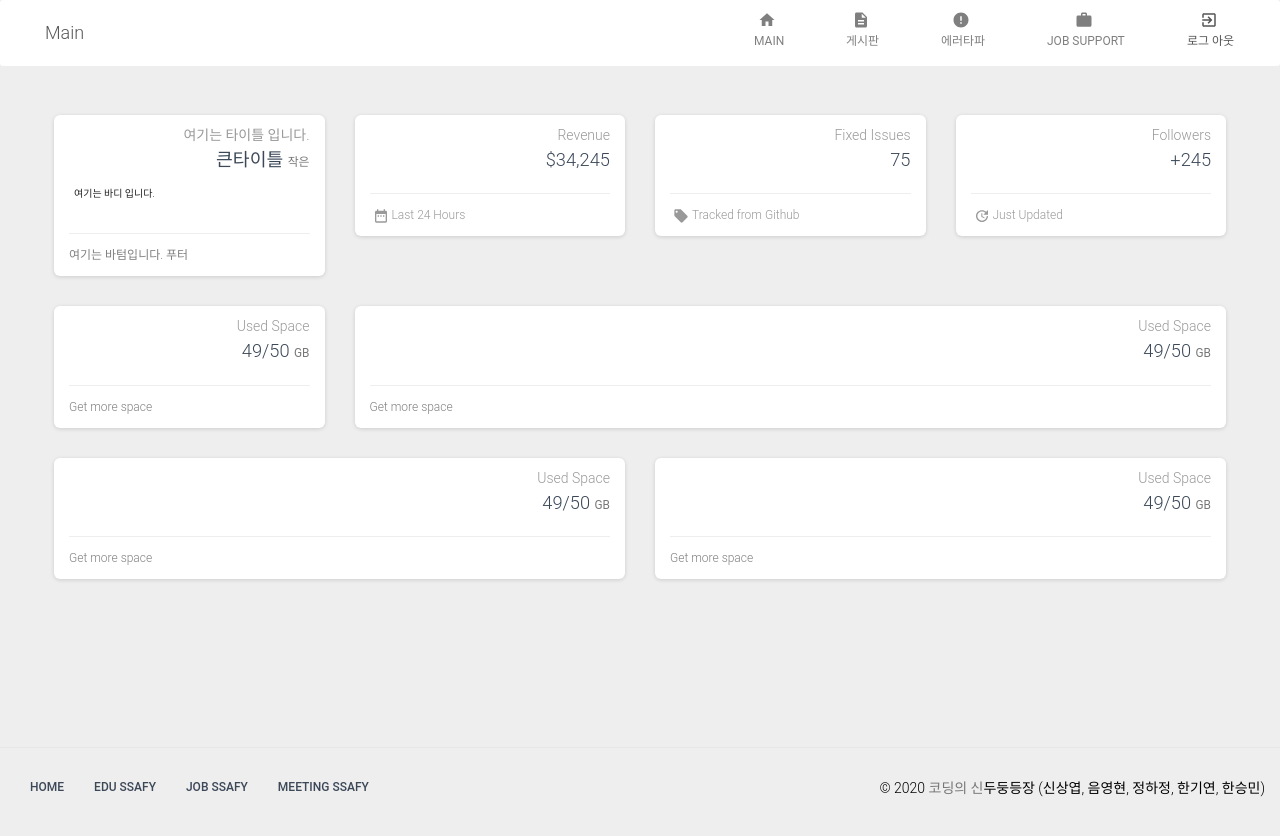
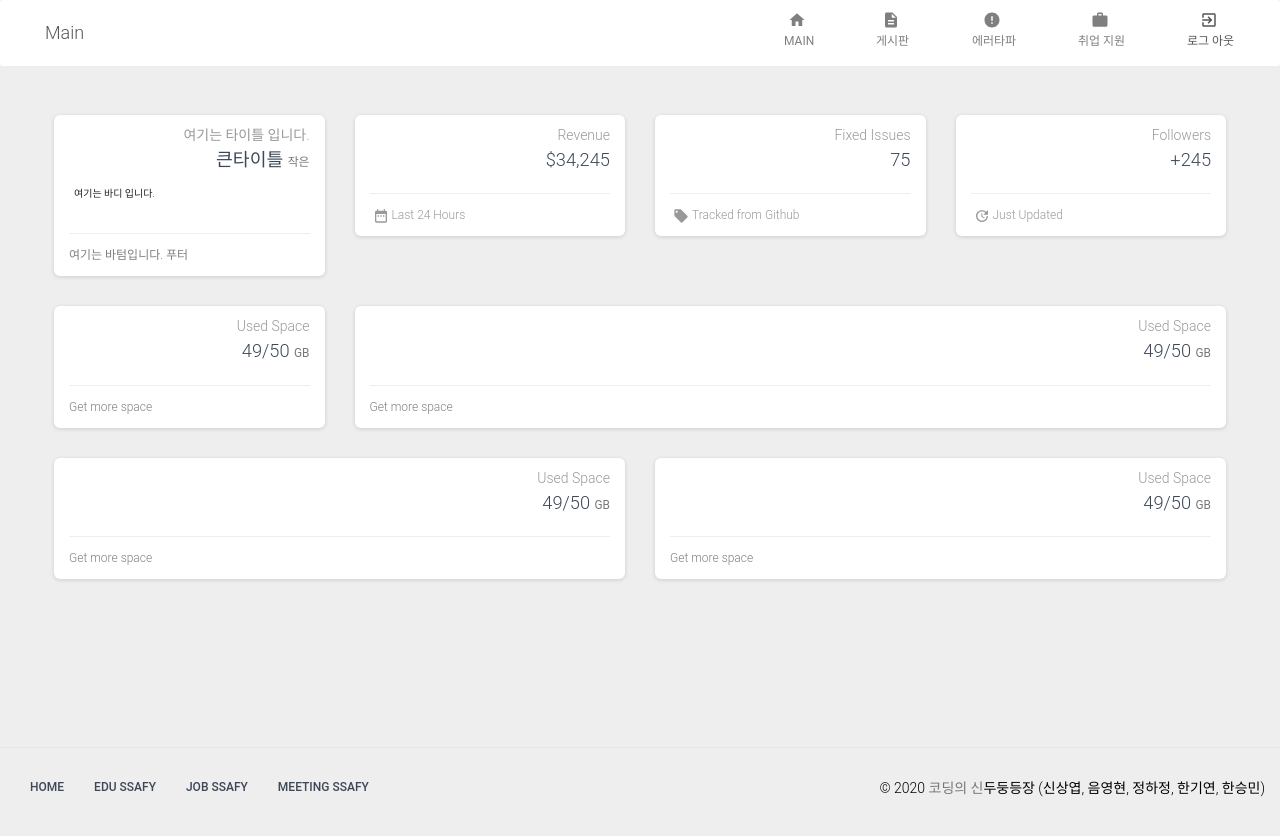
Before and after one commit to Han-kiyeon/SSAFY_PLUS, a React app in the folder frontend/: page /plus/main in a window 1280 px wide. Shown: the top 836 px of the page. Built offline with nearby package versions, Linux system fonts and the light colour scheme; sample sign-in values are in the browser's storage; a web font is replaced by a local one; what @react-pdf/renderer would draw is missing.

Commit message:
20200608 | 레이아웃 디테일 수정 | 음영현

```diff
--- a/frontend/src/components/MyInfo/MyInfoContainer.tsx
+++ b/frontend/src/components/MyInfo/MyInfoContainer.tsx
@@ -278,17 +278,13 @@ export default class extends React.Component<{}, MyInfoIState> {
           }
         )
         .then(res => {
-          console.log("Success", res);
           this.setState({
             postInfo: false,
           });
         })
-        .catch(e => {
-          console.log("fail", e);
-        });
+        .catch(e => {});
     } else {
       await this.asyncValue();
-      console.log(this.state.licences, this.state.awards, this.state.careers);
       axios
         .put(
           `http://13.125.238.102:8080/api/userInfo/${window.sessionStorage.getItem(
--- a/frontend/src/components/MyInfo/MyInfoPresenter.tsx
+++ b/frontend/src/components/MyInfo/MyInfoPresenter.tsx
@@ -426,7 +426,7 @@ function MyInfoPresenter({
               ></TextField>
               &nbsp;&nbsp;&nbsp;&nbsp;&nbsp;{" "}
               <TextField
-                label="재학 기간"
+                label="근무 기간"
                 onChange={updateTerm}
                 name="careers[0]_duration"
                 value={careers[0].duration}
--- a/frontend/src/routes.js
+++ b/frontend/src/routes.js
@@ -62,7 +62,7 @@ const dashboardRoutes = [
   },
   {
     path: "/episode",
-    name: "Job Support",
+    name: "취업 지원",
     icon: WorkIcon,
     component: Support,
     layout: "/plus",
```
Also changed, not shown: frontend/src/views/Portfolio/resultPage/testImg/hhh_1.png (deleted), frontend/src/views/Portfolio/resultPage/testImg/hhh_2.png (deleted).
